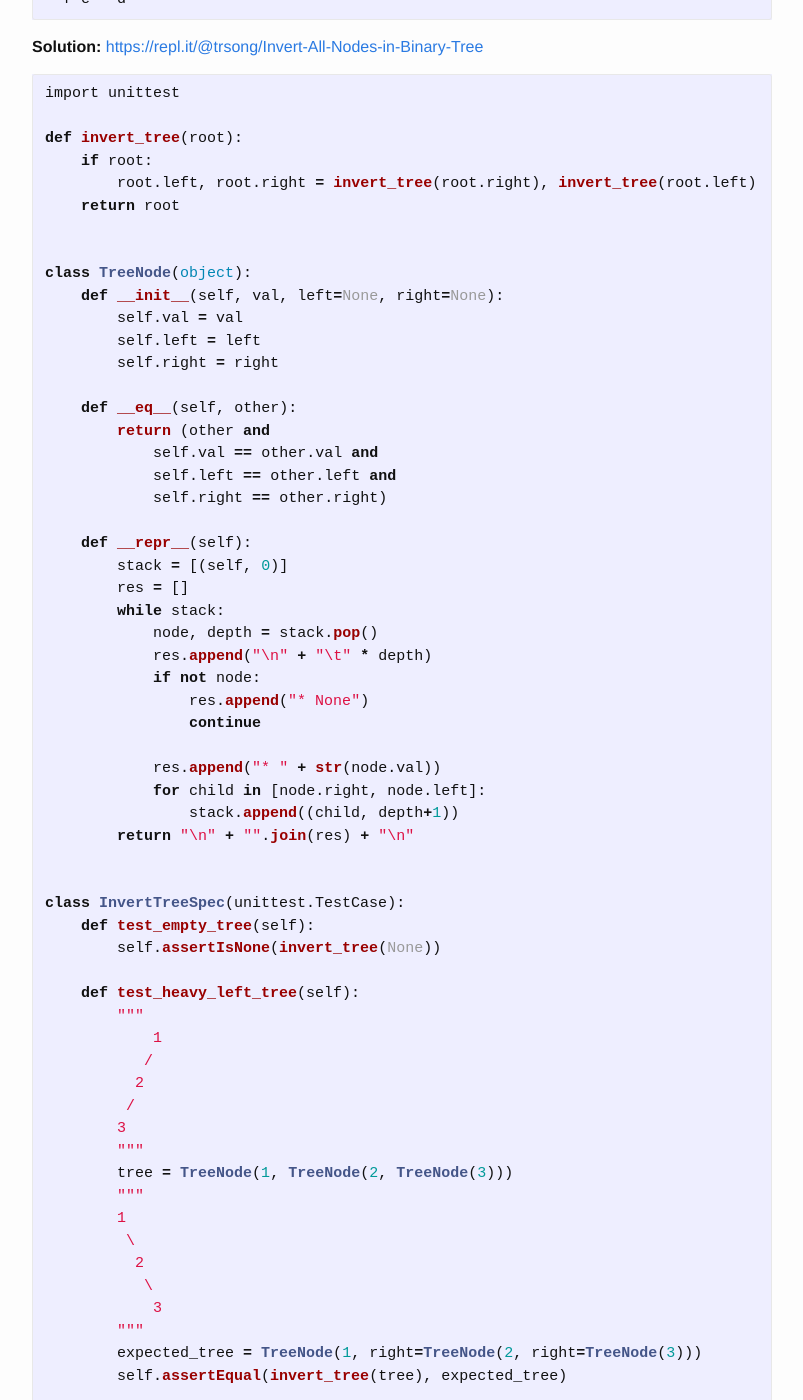
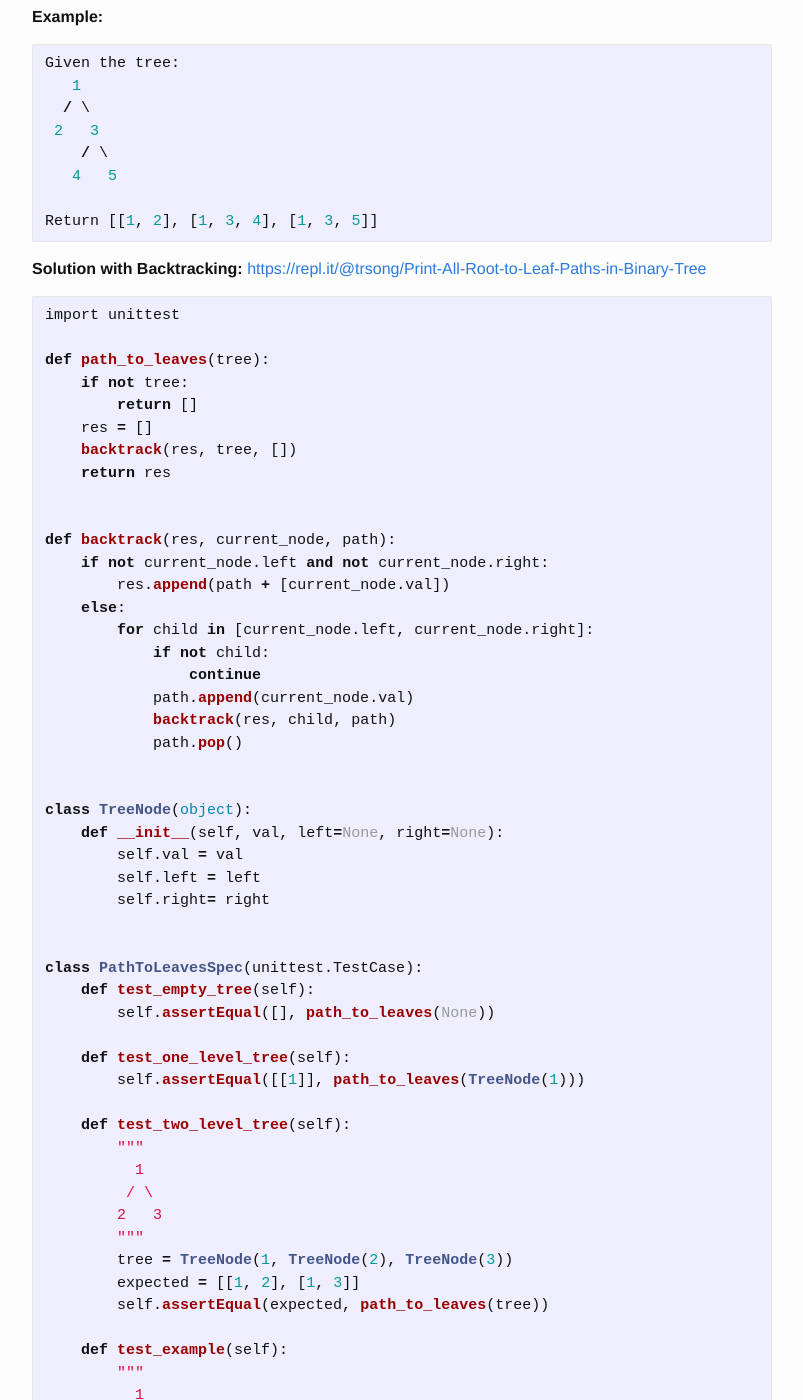
Before and after one commit to trsong/trsong.github.io, a Jekyll site: the page built from _posts/2020-11-01-DailyQuestionsAug.md, in a window 1280 px wide and 1400 px high, scrolled down 1566 px. Shown: the whole window, without its empty margins (238-1041 px from the left). Built offline with Jekyll 4.4.1, drawn with Linux system fonts in a browser that asks for light colours; some of the changed text lies outside the part shown.

Commit message:
Add solution to Nov 10 question and add Nov 11 question.

````diff
--- a/_posts/2020-11-01-DailyQuestionsAug.md
+++ b/_posts/2020-11-01-DailyQuestionsAug.md
@@ -19,6 +19,41 @@ categories: Python/Java
 **Java Playground:** [https://repl.it/languages/java](https://repl.it/languages/java)
 
 
+### Nov 11, 2020 LC 859 \[Easy\] Buddy Strings
+---
+> **Question:** Given two strings A and B of lowercase letters, return true if and only if we can swap two letters in A so that the result equals B.
+
+**Example 1:**
+```py
+Input: A = "ab", B = "ba"
+Output: true
+```
+
+**Example 2:**
+```py
+Input: A = "ab", B = "ab"
+Output: false
+```
+
+**Example 3:**
+```py
+Input: A = "aa", B = "aa"
+Output: true
+```
+
+**Example 4:**
+```py
+Input: A = "aaaaaaabc", B = "aaaaaaacb"
+Output: true
+```
+
+**Example 5:**
+```py
+Input: A = "", B = "aa"
+Output: false
+```
+
+
 ### Nov 10, 2020 \[Medium\] All Root to Leaf Paths in Binary Tree
 ---
 > **Question:** Given a binary tree, return all paths from the root to leaves.
@@ -35,6 +70,85 @@ Given the tree:
 Return [[1, 2], [1, 3, 4], [1, 3, 5]]
 ```
 
+**Solution with Backtracking:** [https://repl.it/@trsong/Print-All-Root-to-Leaf-Paths-in-Binary-Tree](https://repl.it/@trsong/Print-All-Root-to-Leaf-Paths-in-Binary-Tree)
+```py
+import unittest
+
+def path_to_leaves(tree):
+    if not tree:
+        return []
+    res = []
+    backtrack(res, tree, [])
+    return res
+
+
+def backtrack(res, current_node, path):
+    if not current_node.left and not current_node.right:
+        res.append(path + [current_node.val])
+    else:
+        for child in [current_node.left, current_node.right]:
+            if not child:
+                continue
+            path.append(current_node.val)
+            backtrack(res, child, path)
+            path.pop()
+
+
+class TreeNode(object):
+    def __init__(self, val, left=None, right=None):
+        self.val = val
+        self.left = left
+        self.right= right
+
+
+class PathToLeavesSpec(unittest.TestCase):
+    def test_empty_tree(self):
+        self.assertEqual([], path_to_leaves(None))
+
+    def test_one_level_tree(self):
+        self.assertEqual([[1]], path_to_leaves(TreeNode(1)))
+
+    def test_two_level_tree(self):
+        """
+          1
+         / \
+        2   3
+        """
+        tree = TreeNode(1, TreeNode(2), TreeNode(3))
+        expected = [[1, 2], [1, 3]]
+        self.assertEqual(expected, path_to_leaves(tree))
+
+    def test_example(self):
+        """
+          1
+         / \
+        2   3
+           / \
+          4   5
+        """
+        n3 = TreeNode(3, TreeNode(4), TreeNode(5))
+        tree = TreeNode(1, TreeNode(2), n3)
+        expected = [[1, 2], [1, 3, 4], [1, 3, 5]]
+        self.assertEqual(expected, path_to_leaves(tree))
+
+    def test_complete_tree(self):
+        """
+               1
+             /   \
+            2     3
+           / \   /
+          4   5 6
+        """
+        left_tree = TreeNode(2, TreeNode(4), TreeNode(5))
+        right_tree = TreeNode(3, TreeNode(6))
+        tree = TreeNode(1, left_tree, right_tree)
+        expected = [[1, 2, 4], [1, 2, 5], [1, 3, 6]]
+        self.assertEqual(expected, path_to_leaves(tree))
+
+
+if __name__ == '__main__':
+    unittest.main(exit=False)
+```
 
 ### Nov 9, 2020 \[Medium\] Invert a Binary Tree
 ---
````
Also changed, not shown: _posts/2019-04-01-DailyQuestionsByCategory.md (+26 -0 lines).
